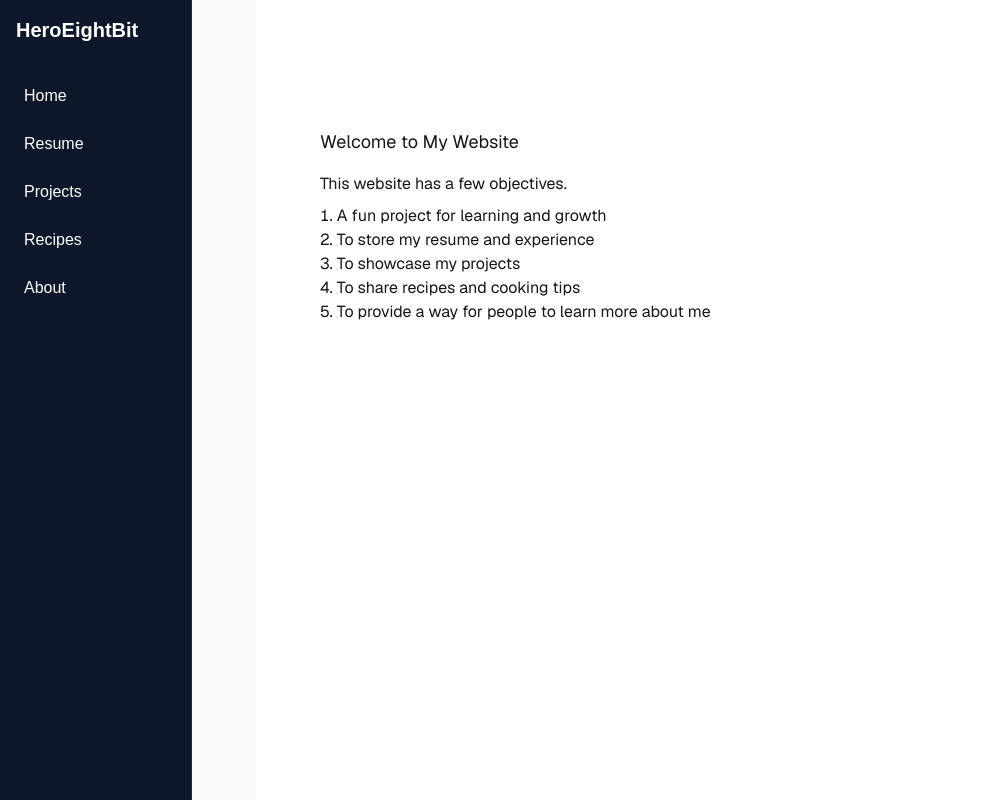
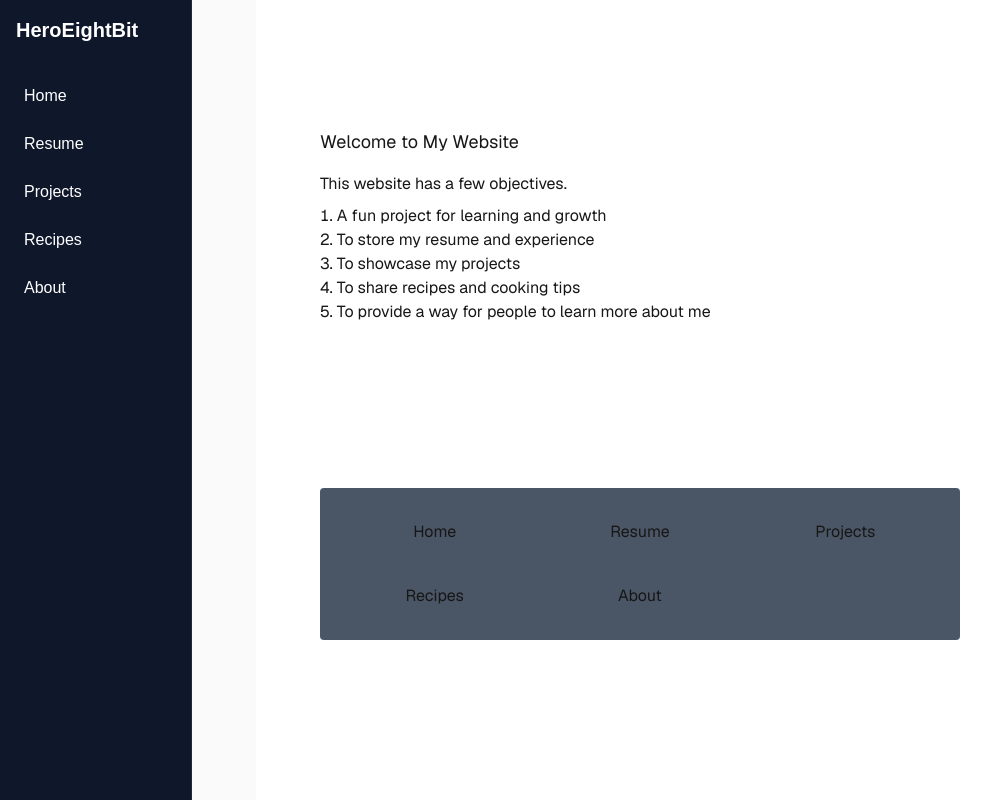
Before and after one commit to HeroEightBit/website-heroeightbit-ai, a Next.js app: page / in a window 1280 px wide. Shown: the whole page, without its empty margins (0-1006 px from the left). Built offline with nearby package versions, Linux system fonts and the light colour scheme.

Commit message:
feat: add Tiles component for navigation links on the home page

```diff
--- /dev/null
+++ b/app/components/Tiles.tsx
@@ -0,0 +1,17 @@
+import Link from 'next/link';
+
+const Tiles = () => {
+  return (
+    <div>
+      <nav className="bg-gray-600 grid grid-cols-1 sm:grid-cols-2 lg:grid-cols-3 gap-2 p-4 rounded">
+        <Link href="/" className="hover:bg-slate-800 p-4 rounded text-center transition">Home</Link>
+        <Link href="/resume" className="hover:bg-slate-800 p-4 rounded text-center transition">Resume</Link>
+        <Link href="/projects" className="hover:bg-slate-800 p-4 rounded text-center transition">Projects</Link>
+        <Link href="/recipes" className="hover:bg-slate-800 p-4 rounded text-center transition">Recipes</Link>
+        <Link href="/about" className="hover:bg-slate-800 p-4 rounded text-center transition">About</Link>
+      </nav>
+    </div>
+  );
+};
+
+export default Tiles;
--- a/app/page.tsx
+++ b/app/page.tsx
@@ -1,3 +1,5 @@
+import Tiles from "./components/Tiles";
+
 export default function Home() {
   return (
     <div className="flex flex-col flex-1 items-center justify-center bg-zinc-50 font-sans dark:bg-black">
@@ -14,6 +16,9 @@ export default function Home() {
             <li>To provide a way for people to learn more about me</li>
           </ol>
         </div>
+        <div className="mb-8 w-full">
+          <Tiles />
+        </div>
       </main>
     </div>
   );
```
